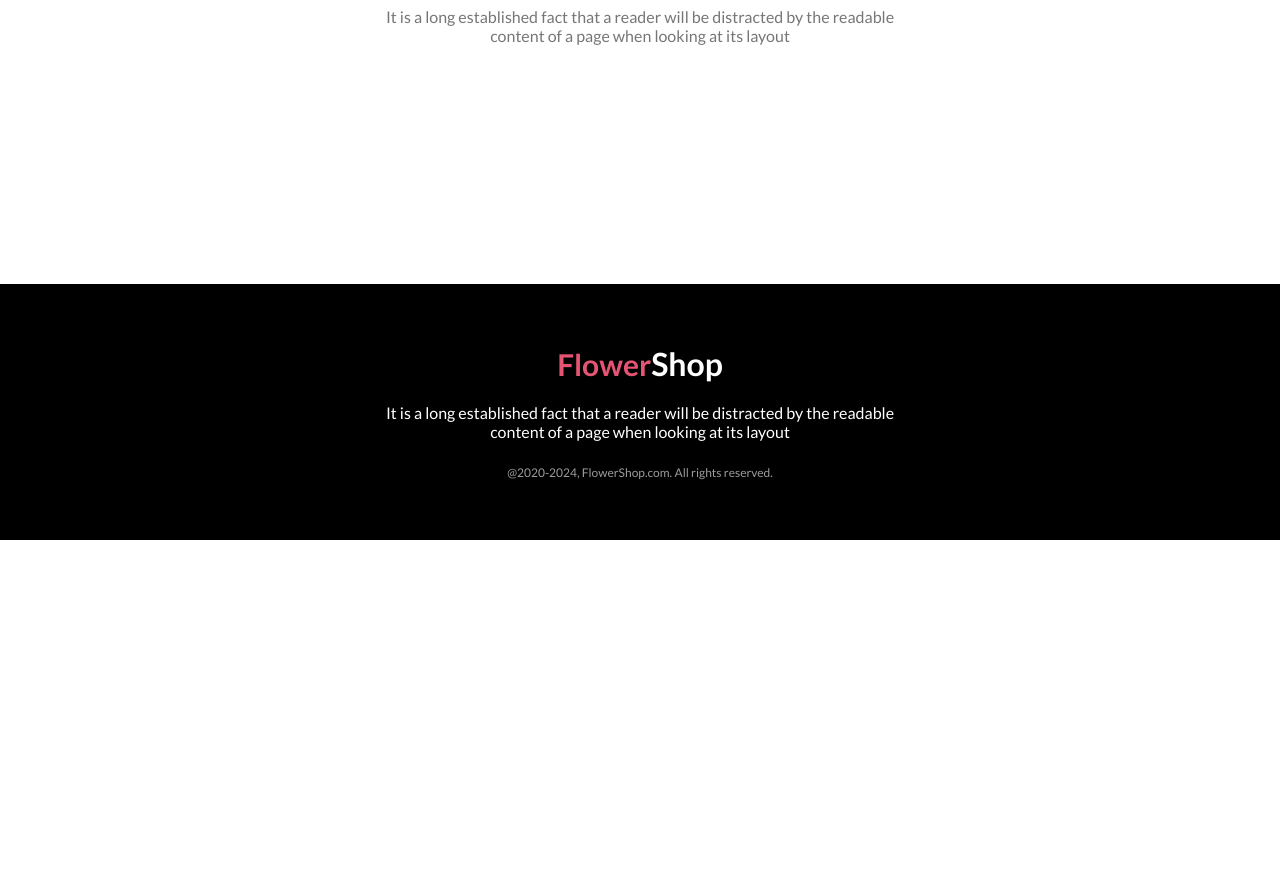
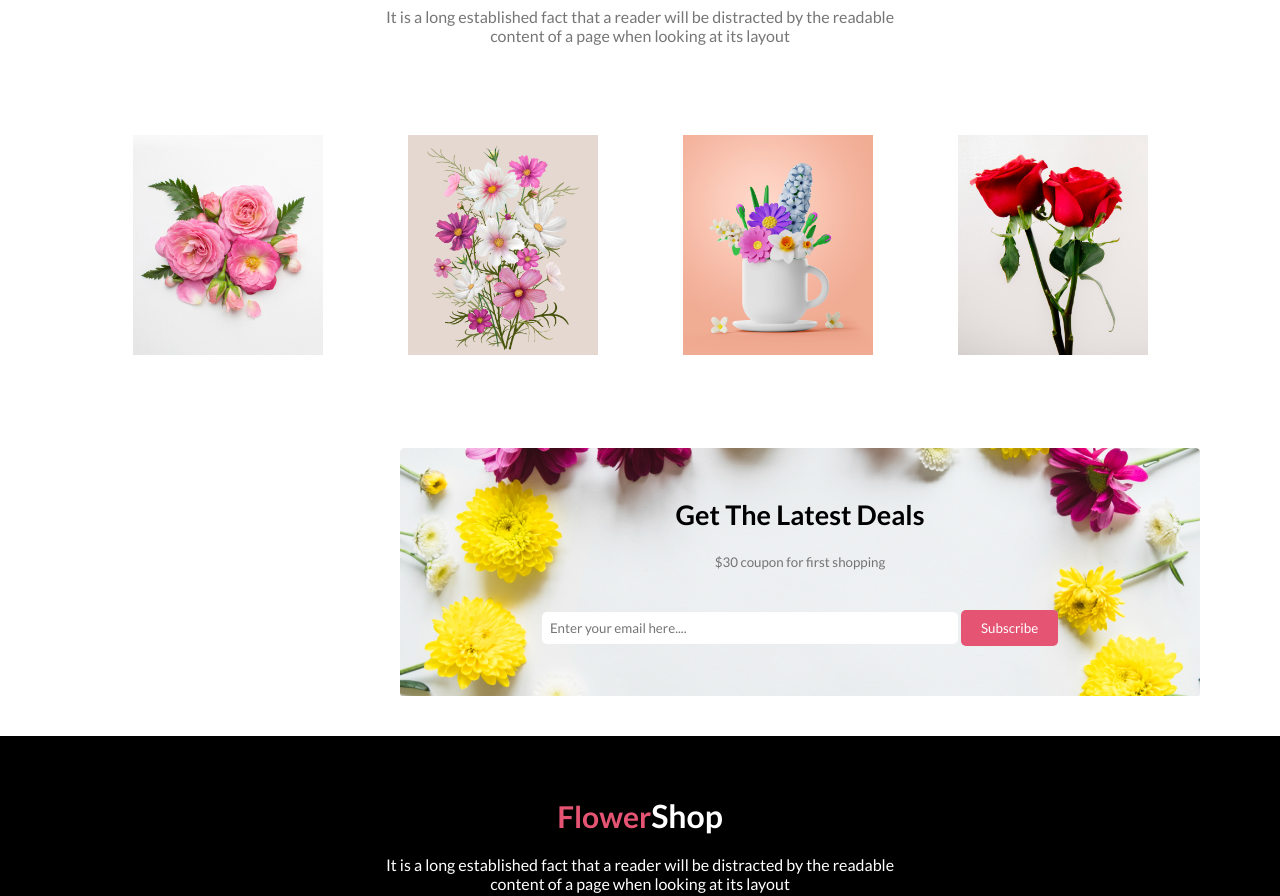
Before and after one commit to noushin-nusrat/flower-shop, a plain HTML site: page index.html in a window 1280 px wide. Shown: the part 1844-2740 px from the top of the page. Before the commit the page ends 2384 px from the top, so only its background shows below. Drawn offline with Linux system fonts and the light colour scheme.

Commit message:
added instagram section

```diff
--- a/index.html
+++ b/index.html
@@ -76,7 +76,7 @@
           <button class="btn">Sign Up</button>
         </div>
         <div>
-            <img class="hot-deal-img" src="./assets/pngwing 8.png" alt="" />
+          <img class="hot-deal-img" src="./images/pngwing 8.png" alt="" />
         </div>
       </div>
     </section>
@@ -92,18 +92,29 @@
       </div>
       <div class="instagram-hero">
         <div>
-            <img class="instagram-img" src="./assets/Flower 01.png" alt="" />
+          <img class="instagram-img" src="./images/Flower 01.png" alt="" />
         </div>
         <div>
-            <img class="instagram-img" src="./assets/Rectangle 4.png" alt="" />
+          <img class="instagram-img" src="./images/Rectangle 4.png" alt="" />
         </div>
         <div>
-            <img class="instagram-img" src="./assets/Rectangle 5.png" alt="" />
+          <img class="instagram-img" src="./images/Rectangle 5.png" alt="" />
         </div>
         <div>
-            <img class="instagram-img" src="./assets/Rectangle 6.png" alt="" />
+          <img class="instagram-img" src="./images/Rectangle 6.png" alt="" />
         </div>
       </div>
+    </section>
+
+    <section>
+      <section class="get-details-container">
+        <div class="get-details">
+          <h1 class="title-details">Get The Latest Deals</h1>
+          <p class="first-30"><small>$30 coupon for first shopping</small></p>
+          <input class="input-detail" type="email" name="" id="" placeholder="Enter your email here...." />
+          <input class="btn" type="submit" value="Subscribe" />
+        </div>
+      </section>
     </section>
 
   </main>
--- a/style/style.css
+++ b/style/style.css
@@ -130,6 +130,7 @@
     border: 0;
     height: 260px;
 }
+
 /* hot deals container style*/
 .hot-deal-main-con{
     background-color: #e5547313;
@@ -190,6 +191,32 @@
 .instagram-img{
     width: 190px;
 }
+/* get details-container css start */
+.get-details-container{
+    background-image: url("../images/Rectangle\ 9.png");
+    background-size: cover;
+    width: 800px;
+    margin-left: 400px;
+}
+.get-details{
+    text-align: center;
+    padding: 50px;
+}
+.title-details{
+    font-size: 27px;
+    margin-bottom: 20px;
+}
+.first-30{
+    color: #2727279d;
+    margin-bottom: 10px;
+}
+.input-detail{
+    padding: 8px;
+    width: 400px;
+    text-align: left;
+    border: 0px;
+    border-radius: 5px;
+}
 
 /* footer style */
 
```
Lines whose indentation alone changed are shown as unchanged.
